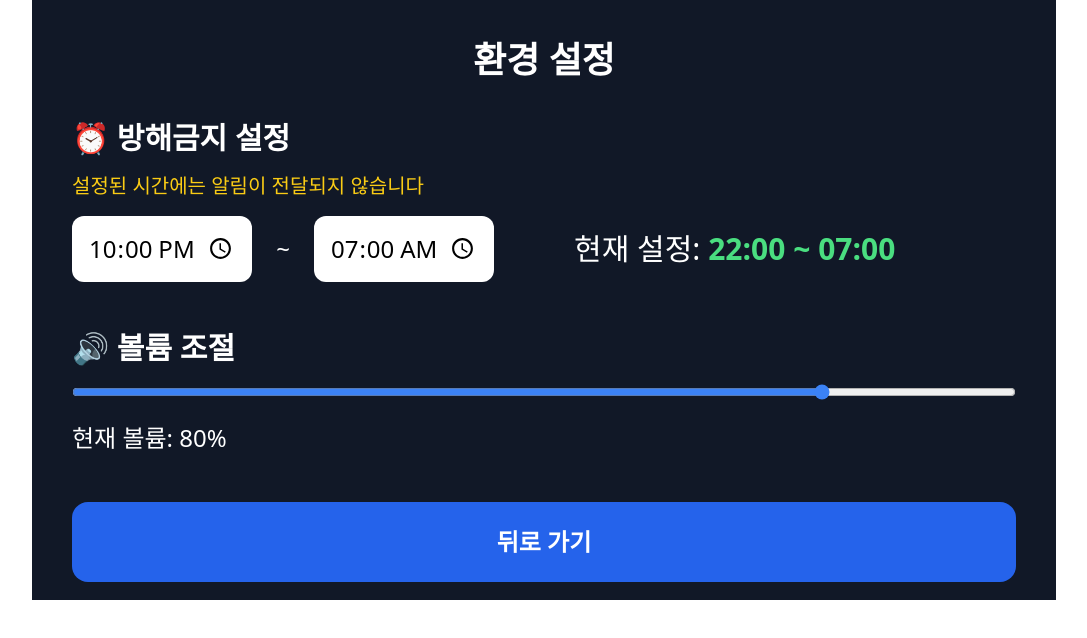
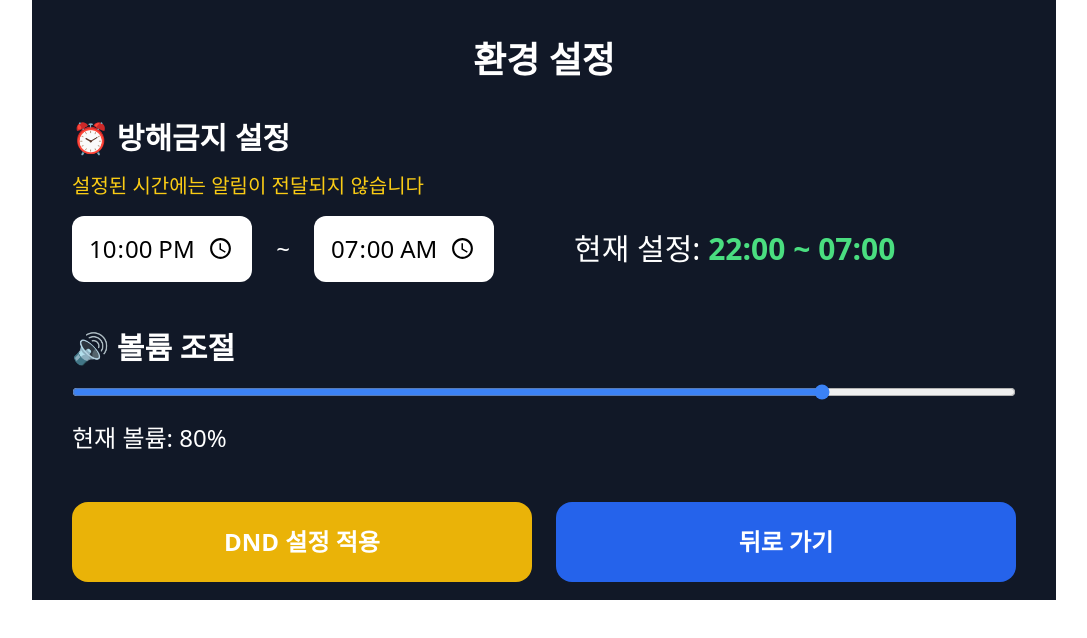
Before and after one commit to jinha0907/HERMES, a React (Vite) app: page /settings in a window 1280 px wide. Shown: the top 638 px of the page, without its empty margins (96-1183 px from the left). Built offline with nearby package versions, Linux system fonts and the light colour scheme.

Commit message:
feat: 방해금지

```diff
--- a/src/pages/AlarmDetailPage.tsx
+++ b/src/pages/AlarmDetailPage.tsx
@@ -81,7 +81,7 @@ const AlarmDetailPage = () => {
       />
 
       <h2 className="text-4xl font-extrabold mb-10 text-center">
-        알림 {alarm.id} 상세보기
+        알림 상세보기
       </h2>
 
       <div className="bg-gray-700 p-8 rounded-3xl shadow-xl flex-1 space-y-8 text-left">
--- a/src/pages/SettingsPage.tsx
+++ b/src/pages/SettingsPage.tsx
@@ -25,6 +25,31 @@ const SettingsPage = () => {
       const data = await res.json();
       console.log("[Volume API Response]", data);
       setStatusMsg(`서버에 볼륨 ${newVolume}% 설정 완료`);
+    } catch (err) {
+      console.error(err);
+      setStatusMsg("⚠️ 서버 연결 실패");
+    } finally {
+      setSending(false);
+      setTimeout(() => setStatusMsg(""), 2500);
+    }
+  };
+
+  // 🔹 DND 설정 전송 함수
+  const handleDndSubmit = async () => {
+    setSending(true);
+    setStatusMsg("서버에 전송 중...");
+
+    try {
+      const res = await fetch("http://localhost:8080/speaker/dnd", {
+        method: "POST",
+        headers: { "Content-Type": "application/json" },
+        body: JSON.stringify({ dndStart, dndEnd }),
+      });
+
+      if (!res.ok) throw new Error("서버 응답 오류");
+      const data = await res.json();
+      console.log("[DND API Response]", data);
+      setStatusMsg(`⏰ 방해금지 시간 설정 완료: ${dndStart} ~ ${dndEnd}`);
     } catch (err) {
       console.error(err);
       setStatusMsg("⚠️ 서버 연결 실패");
@@ -87,11 +112,21 @@ const SettingsPage = () => {
         {statusMsg && <p className="mt-2 text-xl text-gray-400">{statusMsg}</p>}
       </div>
 
-      {/* 뒤로 가기 버튼 */}
-      <div className="mt-auto">
+      {/* 하단 버튼 영역 */}
+      <div className="mt-auto flex justify-between gap-6">
+        {/* DND 설정 적용 버튼 */}
+        <button
+          onClick={handleDndSubmit}
+          disabled={sending}
+          className="flex-1 bg-yellow-500 hover:bg-yellow-600 text-2xl font-bold py-6 rounded-2xl transition"
+        >
+          DND 설정 적용
+        </button>
+
+        {/* 뒤로 가기 버튼 */}
         <Link
           to="/"
-          className="block text-center bg-blue-600 hover:bg-blue-700 py-6 rounded-2xl text-2xl font-bold"
+          className="flex-1 text-center bg-blue-600 hover:bg-blue-700 py-6 rounded-2xl text-2xl font-bold transition"
         >
           뒤로 가기
         </Link>
```
